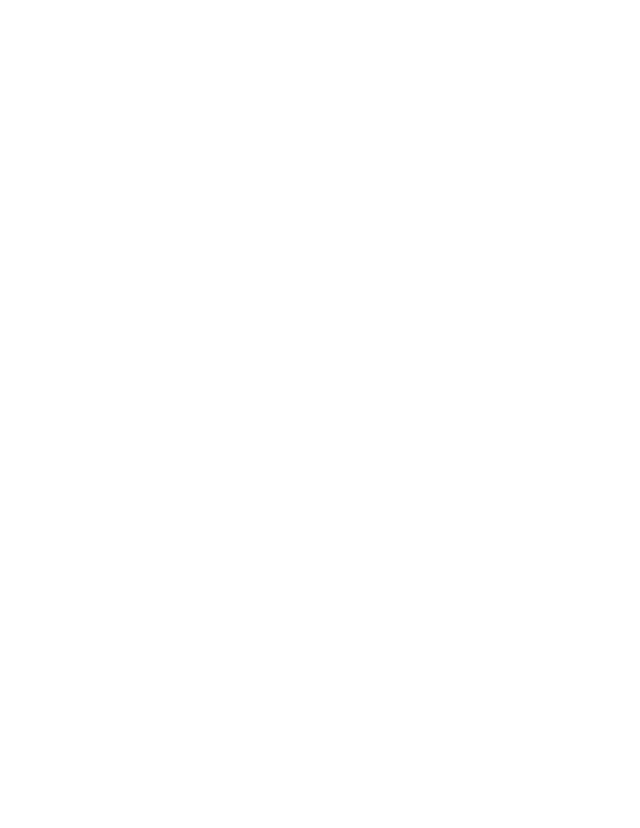
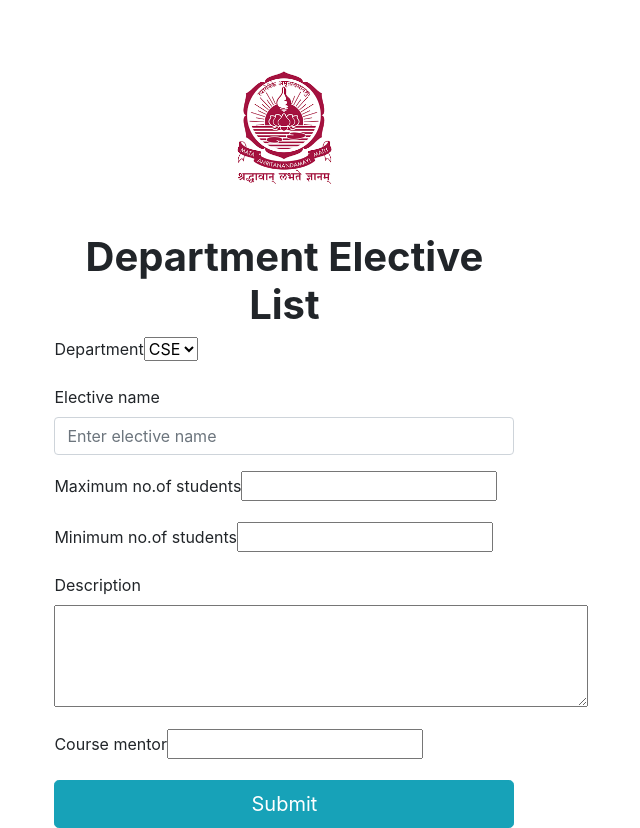
Before and after one commit to Nullifier225/Elective_Management, a React (Create React App) app in the folder elective_management/: page /departmentform in a window 1280 px wide. Shown: the whole page, without its empty margins (388-1028 px from the left). Before the commit the page ends 800 px from the top, so only its background shows below. Built offline with nearby package versions, Linux system fonts and the light colour scheme.

Commit message:
Created department form

```diff
--- a/elective_management/src/App.js
+++ b/elective_management/src/App.js
@@ -8,6 +8,7 @@ import './App.css';
 //import React,{useState} from 'react';
 import Login from './component/signuptry1';
 import LoginForm from './component/Studentdashboard';
+import DeptForm from './component/departmentform';
 
 /*function App() {
   const adminUser={
@@ -52,6 +53,7 @@ class App extends Component {
             <Switch>
             <Route path="/" component={Login} exact/>
             <Route path="/loginform" component={LoginForm} exact/>
+            <Route path="/departmentform" component={DeptForm} exact/>
             </Switch>
 
 </BrowserRouter>
--- a/elective_management/src/component/Studentdashboard.js
+++ b/elective_management/src/component/Studentdashboard.js
@@ -1,5 +1,6 @@
 import React,{ Component }  from 'react';
 import Card from "react-bootstrap/Card";
+//import DeptForm from './component/departmentform.js';
 // import ReactDOM from "react-dom";
 // import Col from 'react-bootstrap/Col'
 // import Row from 'react-bootstrap/Row'
@@ -10,7 +11,14 @@ export default class LoginForm extends Component {
         event.preventDefault();
         window.location.replace('/');
     };
+    clickBtn1 = (event) => {
+        event.preventDefault();
+        window.location.replace('/departmentform');
+    };
     render(){
+
+
+
 
 
 
@@ -31,7 +39,7 @@ export default class LoginForm extends Component {
    <div class="contents">
     <form>
 
-    <button type="submit"  className="btn btn-info btn-lg btn-block ">Apply</button>
+    <button type="submit"  className="btn btn-info btn-lg btn-block "onClick={this.clickBtn1}>Apply</button>
     <br></br>
     <button type="submit"  className="btn btn-info btn-lg btn-block">Change</button>
         <br></br>
--- /dev/null
+++ b/elective_management/src/component/departmentform.js
@@ -0,0 +1,93 @@
+import React, { Component } from "react";
+import logo from './index.png';
+//import LoginForm from './Signup.js'
+export default class DeptForm extends Component {
+    constructor(){
+        super();
+
+        this.state = {
+            email: "",
+            password: "",
+    }
+     }
+
+     handleChange = (name) => (event) => {
+        this.setState({ [name]: event.target.value });
+      };
+
+  clickBtn = (event) => {
+    event.preventDefault();
+    const { email, password } = this.state;
+    let par=/^[abclm][abclm]+.[en][en]+.[up][3-5][a-z][a-z][a-z][1-9][0-9][0-5][0-9][0-9]+@[abclm][abclm]+.students.amrita.edu+$/g;
+    if (!email.match(par)) {
+      alert("Please enter a valid email-id");
+    }
+    else{
+        if(password=="login"){
+            window.location.replace('/loginform');
+        }
+    const user = {
+      email,
+      password,
+    };
+    alert("It is a valid email-id");
+    console.log(user);
+  }
+  };
+    render() {
+
+        return (
+
+
+
+
+
+            <div class="out">
+                <img src={logo} className="rounded mx-auto d-block" style={{height:'25%',width:'25%'}}/>
+                <br/>
+                <br/>
+
+            <form>
+
+               <h3 className="text-center font-weight-bold font-size:1.5em" class="heading1">Department Elective List</h3>
+
+               <div className="form-group">
+                    <label>Department</label>
+                    <select name="department" value="department"><option value="CSE">CSE</option>
+    <option value="ECE"></option></select>
+                </div>
+
+                <div className="form-group">
+                    <label>Elective name</label>
+                    <input type="text" name="electivename" onChange={this.handleChange("electivename")} className="form-control" placeholder="Enter elective name" />
+                </div>
+
+                <div className="form-group">
+                    <label>Maximum no.of students</label>
+                    <input type="number" id="max" name="max" step="10"></input>
+                </div>
+
+                <div className="form-group">
+                    <label>Minimum no.of students</label>
+                    <input type="number" id="min" name="min" step="5"></input>
+                </div>
+                <div className="form-group">
+                    <label>Description</label>
+                    <textarea id="desc" name="desc" rows="4" cols="50"></textarea>
+                </div>
+
+                <div className="form-group">
+                    <label>Course mentor</label>
+                    <input type="text" name="cm"/>
+                </div>
+
+
+                <button type="submit" onClick={this.clickBtn} className="btn btn-info btn-lg btn-block">Submit</button>
+
+
+
+            </form>
+            </div>
+        );
+    }
+}
--- a/elective_management/src/component/signuptry1.js
+++ b/elective_management/src/component/signuptry1.js
@@ -52,7 +52,7 @@ export default class Login extends Component {
                <h3 className="text-center font-weight-bold font-size:1.5em" class="heading1">Login</h3>
 
                 <div className="form-group">
-                    <label>Roll Number</label>
+                    <label>Email ID</label>
                     <input type="email" name="email" onChange={this.handleChange("email")} className="form-control" placeholder="Enter Email ID" value={this.state.email}/>
                 </div>
 
```
